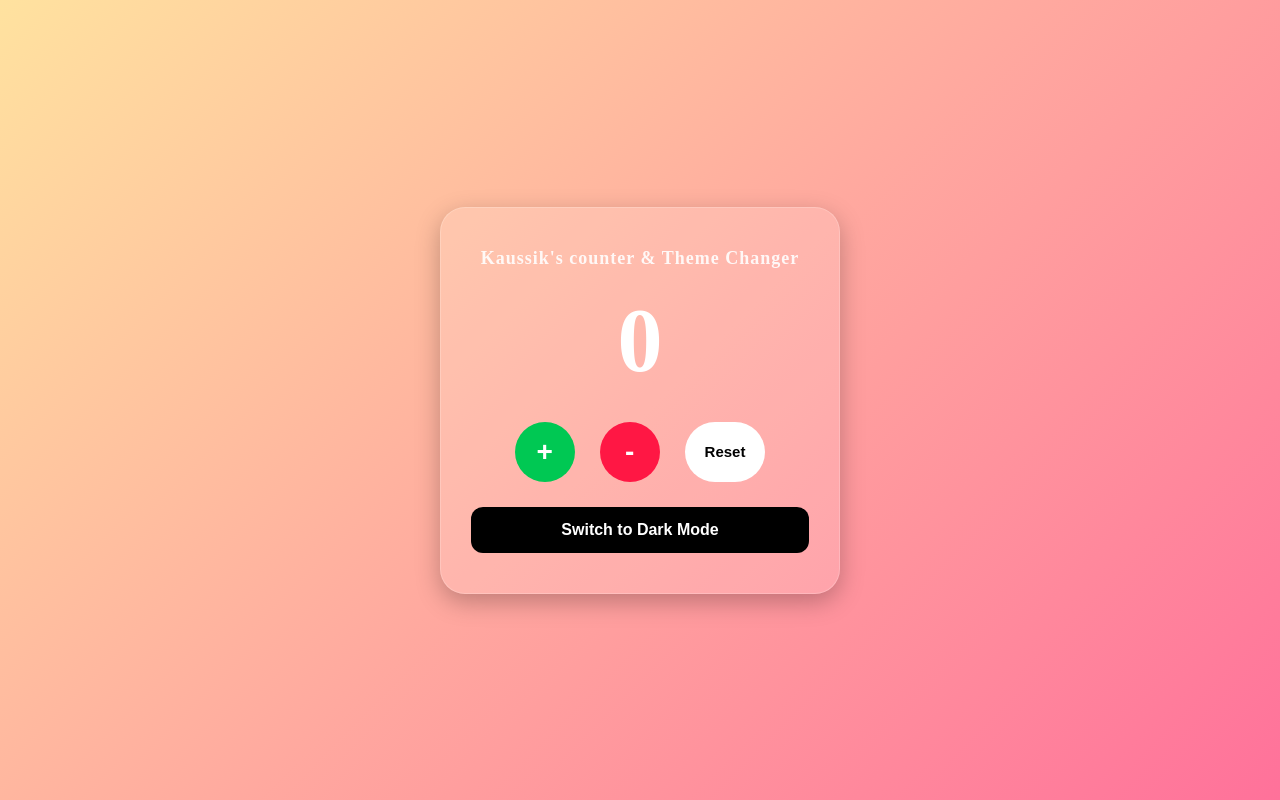
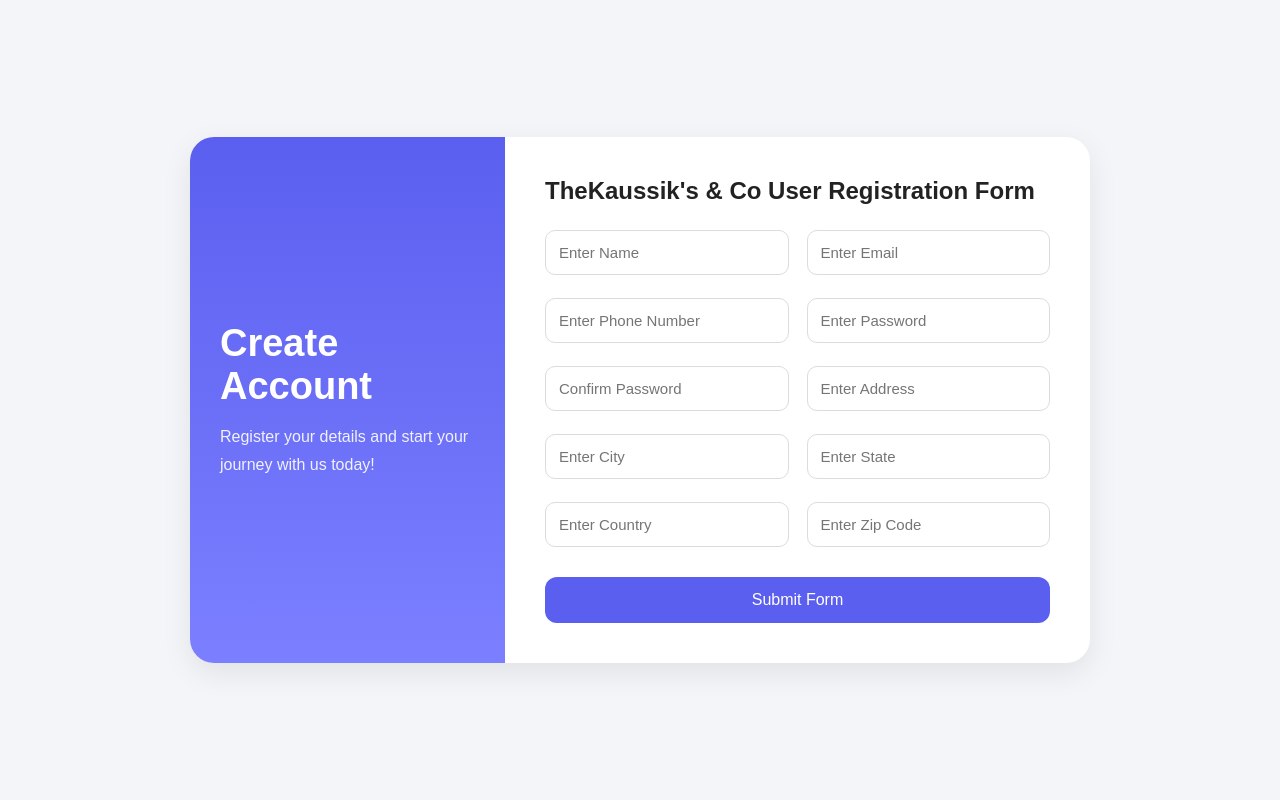
Before and after one commit to kaussikvk/jst4, a React (Vite) app: page / in a window 1280 px wide. Built offline with nearby package versions, Linux system fonts and the light colour scheme.

Commit message:
TaskFive

```diff
--- a/src/App.jsx
+++ b/src/App.jsx
@@ -1,10 +1,10 @@
 import React from 'react'
-import TaskFour from './TaskFour'
+import TaskFive from './TaskFive'
 
 export default function App() {
   return (
     <div>
-      <TaskFour/>
+      <TaskFive/>
     </div>
   )
 }
--- /dev/null
+++ b/src/TaskFive.jsx
@@ -0,0 +1,281 @@
+import React, { useState } from "react";
+import "./index.css";
+
+export default function TaskFive() {
+
+  const [formData, setFormData] = useState({
+    name: "",
+    email: "",
+    phone: "",
+    password: "",
+    confirmPassword: "",
+    address: "",
+    city: "",
+    state: "",
+    country: "",
+    zipCode: "",
+  });
+
+  const [errors, setErrors] = useState({});
+
+
+  const handleChange = (e) => {
+
+    const { name, value } = e.target;
+
+    setFormData({
+      ...formData,
+      [name]: value,
+    });
+  };
+
+
+  const validateForm = () => {
+
+    let newErrors = {};
+
+    if (!formData.name) {
+      newErrors.name = "Name is required";
+    }
+
+    if (!formData.email) {
+      newErrors.email = "Email is required";
+    } else if (
+      !/^[A-Z0-9._%+-]+@[A-Z0-9.-]+\.[A-Z]{2,}$/i.test(formData.email)
+    ) {
+      newErrors.email = "Invalid Email";
+    }
+
+    if (!formData.phone) {
+      newErrors.phone = "Phone number is required";
+    } else if (!/^[0-9]{10}$/.test(formData.phone)) {
+      newErrors.phone = "Phone must be 10 digits";
+    }
+
+    if (!formData.password) {
+      newErrors.password = "Password is required";
+    } else if (formData.password.length < 6) {
+      newErrors.password = "Minimum 6 characters";
+    }
+
+
+    if (formData.confirmPassword !== formData.password) {
+      newErrors.confirmPassword = "Passwords do not match";
+    }
+
+    if (!formData.address) {
+      newErrors.address = "Address is required";
+    }
+
+    if (!formData.city) {
+      newErrors.city = "City is required";
+    }
+
+    if (!formData.state) {
+      newErrors.state = "State is required";
+    }
+
+    if (!formData.country) {
+      newErrors.country = "Country is required";
+    }
+
+    if (!formData.zipCode) {
+      newErrors.zipCode = "Zip Code is required";
+    }
+
+    setErrors(newErrors);
+
+    return Object.keys(newErrors).length === 0;
+  };
+
+
+  const handleSubmit = (e) => {
+
+    e.preventDefault();
+
+    if (validateForm()) {
+
+      alert("Form Submitted Successfully ✅");
+
+      console.log(formData);
+
+      setFormData({
+        name: "",
+        email: "",
+        phone: "",
+        password: "",
+        confirmPassword: "",
+        address: "",
+        city: "",
+        state: "",
+        country: "",
+        zipCode: "",
+      });
+
+      setErrors({});
+    }
+  };
+
+  return (
+
+    <div className="container">
+
+      <div className="form-box">
+
+        {/* Left Panel */}
+
+        <div className="left-panel">
+
+
+          <h1>Create Account</h1>
+
+          <p>
+            Register your details and
+            start your journey with us today!
+          </p>
+
+        </div>
+
+
+        <form className="right-panel" onSubmit={handleSubmit}>
+
+          <h2>TheKaussik's & Co User Registration Form</h2>
+
+          <div className="form-grid">
+
+            {/* Name */}
+
+            <div className="input-group">
+              <input
+                type="text"
+                name="name"
+                placeholder="Enter Name"
+                value={formData.name}
+                onChange={handleChange}
+              />
+              <span className="error">{errors.name}</span>
+            </div>
+
+
+            <div className="input-group">
+              <input
+                type="email"
+                name="email"
+                placeholder="Enter Email"
+                value={formData.email}
+                onChange={handleChange}
+              />
+              <span className="error">{errors.email}</span>
+            </div>
+
+
+
+            <div className="input-group">
+              <input
+                type="text"
+                name="phone"
+                placeholder="Enter Phone Number"
+                value={formData.phone}
+                onChange={handleChange}
+              />
+              <span className="error">{errors.phone}</span>
+            </div>
+
+
+
+            <div className="input-group">
+              <input
+                type="password"
+                name="password"
+                placeholder="Enter Password"
+                value={formData.password}
+                onChange={handleChange}
+              />
+              <span className="error">{errors.password}</span>
+            </div>
+
+
+            <div className="input-group">
+              <input
+                type="password"
+                name="confirmPassword"
+                placeholder="Confirm Password"
+                value={formData.confirmPassword}
+                onChange={handleChange}
+              />
+              <span className="error">
+                {errors.confirmPassword}
+              </span>
+            </div>
+
+
+            <div className="input-group">
+              <input
+                type="text"
+                name="address"
+                placeholder="Enter Address"
+                value={formData.address}
+                onChange={handleChange}
+              />
+              <span className="error">{errors.address}</span>
+            </div>
+
+
+            <div className="input-group">
+              <input
+                type="text"
+                name="city"
+                placeholder="Enter City"
+                value={formData.city}
+                onChange={handleChange}
+              />
+              <span className="error">{errors.city}</span>
+            </div>
+
+
+            <div className="input-group">
+              <input
+                type="text"
+                name="state"
+                placeholder="Enter State"
+                value={formData.state}
+                onChange={handleChange}
+              />
+              <span className="error">{errors.state}</span>
+            </div>
+
+            <div className="input-group">
+              <input
+                type="text"
+                name="country"
+                placeholder="Enter Country"
+                value={formData.country}
+                onChange={handleChange}
+              />
+              <span className="error">{errors.country}</span>
+            </div>
+
+            <div className="input-group">
+              <input
+                type="text"
+                name="zipCode"
+                placeholder="Enter Zip Code"
+                value={formData.zipCode}
+                onChange={handleChange}
+              />
+              <span className="error">{errors.zipCode}</span>
+            </div>
+
+          </div>
+
+          <button className="submit-btn">
+            Submit Form
+          </button>
+
+        </form>
+
+      </div>
+
+    </div>
+  );
+}
--- a/src/index.css
+++ b/src/index.css
@@ -1,136 +1,174 @@
-* {
-  margin: 0;
-  padding: 0;
-  box-sizing: border-box;
+*{
+  margin:0;
+  padding:0;
+  box-sizing:border-box;
 }
 
-
-.main {
-  min-height: 100vh;
-  display: flex;
-  justify-content: center;
-  align-items: center;
-  transition: 0.4s;
-  padding: 20px;
+body{
+  font-family:Arial, sans-serif;
+  background:#f3f5f9;
 }
 
+/* Main Container */
 
-.light {
-  background: linear-gradient(
-    135deg,
-    #ffe29f,
-    #ffa99f,
-    #ff719a
-  );
-}
-.dark {
-  background: linear-gradient(
-    135deg,
-    #141e30,
-    #243b55
-  );
+.container{
+  min-height:100vh;
+
+  display:flex;
+  justify-content:center;
+  align-items:center;
+
+  padding:30px;
 }
 
+/* Form Box */
 
-.counter-box {
-  width: 400px;
-  padding: 40px 30px;
-  border-radius: 25px;
-  background: rgba(255,255,255,0.15);
-  border: 1px solid rgba(255,255,255,0.2);
-  box-shadow: 0 8px 25px rgba(0,0,0,0.25);
-  text-align: center;
-  color: white;
+.form-box{
+  width:900px;
+
+  display:flex;
+
+  background:white;
+
+  border-radius:24px;
+
+  overflow:hidden;
+
+  box-shadow:
+    0 10px 30px rgba(0,0,0,0.08);
 }
 
+/* Left Section */
 
-.top-text {
-  font-size: 18px;
-  font-weight: bold;
-  letter-spacing: 1px;
-  margin-bottom: 20px;
-  opacity: 0.9;
+.left-panel{
+  width:35%;
+
+  background:linear-gradient(
+    180deg,
+    #5b5fef,
+    #7b7fff
+  );
+
+  color:white;
+
+  padding:50px 30px;
+
+  display:flex;
+  flex-direction:column;
+  justify-content:center;
 }
 
-
-
-.count-number {
-  font-size: 90px;
-  margin-bottom: 30px;
-  font-weight: bold;
+.left-panel h1{
+  font-size:38px;
+  margin-bottom:15px;
 }
 
-
-.btn-row {
-  display: flex;
-  justify-content: center;
-  gap: 25px;
-  margin-bottom: 25px;
+.left-panel p{
+  line-height:1.7;
+  opacity:0.9;
 }
 
-button {
-  border: none;
-  cursor: pointer;
-  transition: 0.3s;
-  font-weight: bold;
+/* Right Section */
+
+.right-panel{
+  width:65%;
+
+  padding:40px;
 }
 
-
-.plus {
-  width: 60px;
-  height: 60px;
-  border-radius: 50%;
-  font-size: 28px;
-  background-color: #00c853;
-  color: white;
+.right-panel h2{
+  margin-bottom:25px;
+  color:#222;
 }
 
+/* Grid */
 
-.minus {
-  width: 60px;
-  height: 60px;
-  border-radius: 50%;
-  font-size: 28px;
-  background-color: #ff1744;
-  color: white;
+.form-grid{
+  display:grid;
+  grid-template-columns:1fr 1fr;
+  gap:18px;
 }
 
+/* Input Group */
 
-.reset {
-  padding: 0 20px;
-  border-radius: 40px;
-  background-color: white;
-  color: black;
-  font-size: 15px;
+.input-group{
+  display:flex;
+  flex-direction:column;
 }
 
+/* Inputs */
 
-.theme-toggle {
-  width: 100%;
-  padding: 14px;
-  border-radius: 12px;
-  background-color: black;
-  color: white;
-  font-size: 16px;
+input{
+  padding:13px;
+
+  border-radius:10px;
+
+  border:1px solid #dcdcdc;
+
+  font-size:15px;
+
+  transition:0.3s;
 }
 
+input:focus{
+  outline:none;
 
-button:hover {
-  transform: translateY(-4px) scale(1.05);
+  border-color:#5b5fef;
+
+  box-shadow:
+    0 0 0 4px rgba(91,95,239,0.15);
 }
 
+/* Error */
 
-@media (max-width: 450px) {
+.error{
+  color:red;
+  font-size:12px;
+  margin-top:5px;
+}
 
-  .counter-box {
-    width: 100%;
+/* Button */
+
+.submit-btn{
+  margin-top:25px;
+
+  width:100%;
+
+  padding:14px;
+
+  border:none;
+
+  border-radius:12px;
+
+  background:#5b5fef;
+
+  color:white;
+
+  font-size:16px;
+
+  cursor:pointer;
+
+  transition:0.3s;
+}
+
+.submit-btn:hover{
+  background:#474be0;
+}
+
+/* Responsive */
+
+@media(max-width:850px){
+
+  .form-box{
+    flex-direction:column;
   }
 
-  .count-number {
-    font-size: 70px;
+  .left-panel,
+  .right-panel{
+    width:100%;
   }
 
-  .btn-row {
-    flex-wrap: wrap;
+  .form-grid{
+    grid-template-columns:1fr;
   }
 }
```
Also changed, not shown: 1 other file (tests, documents, lock files or other folders).
